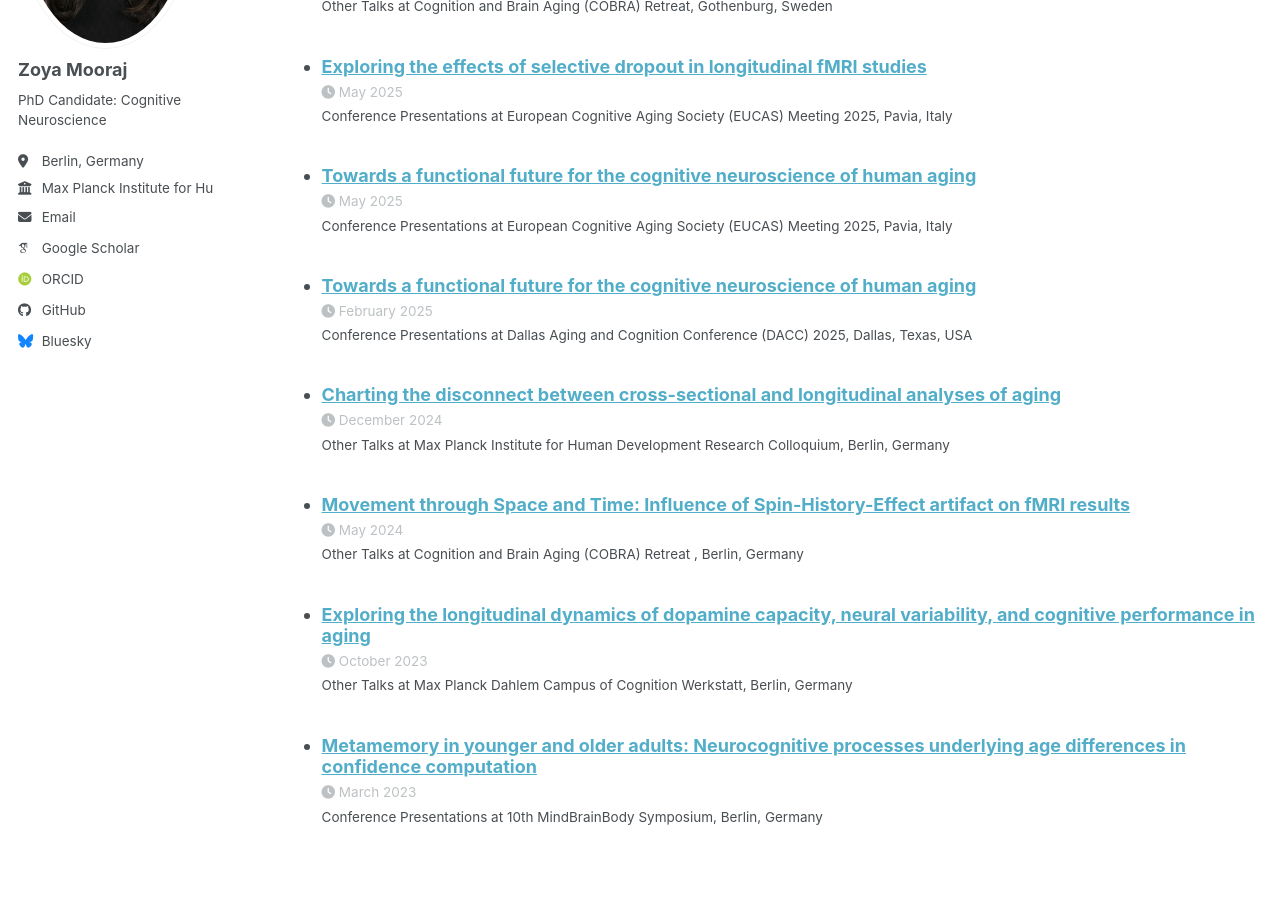
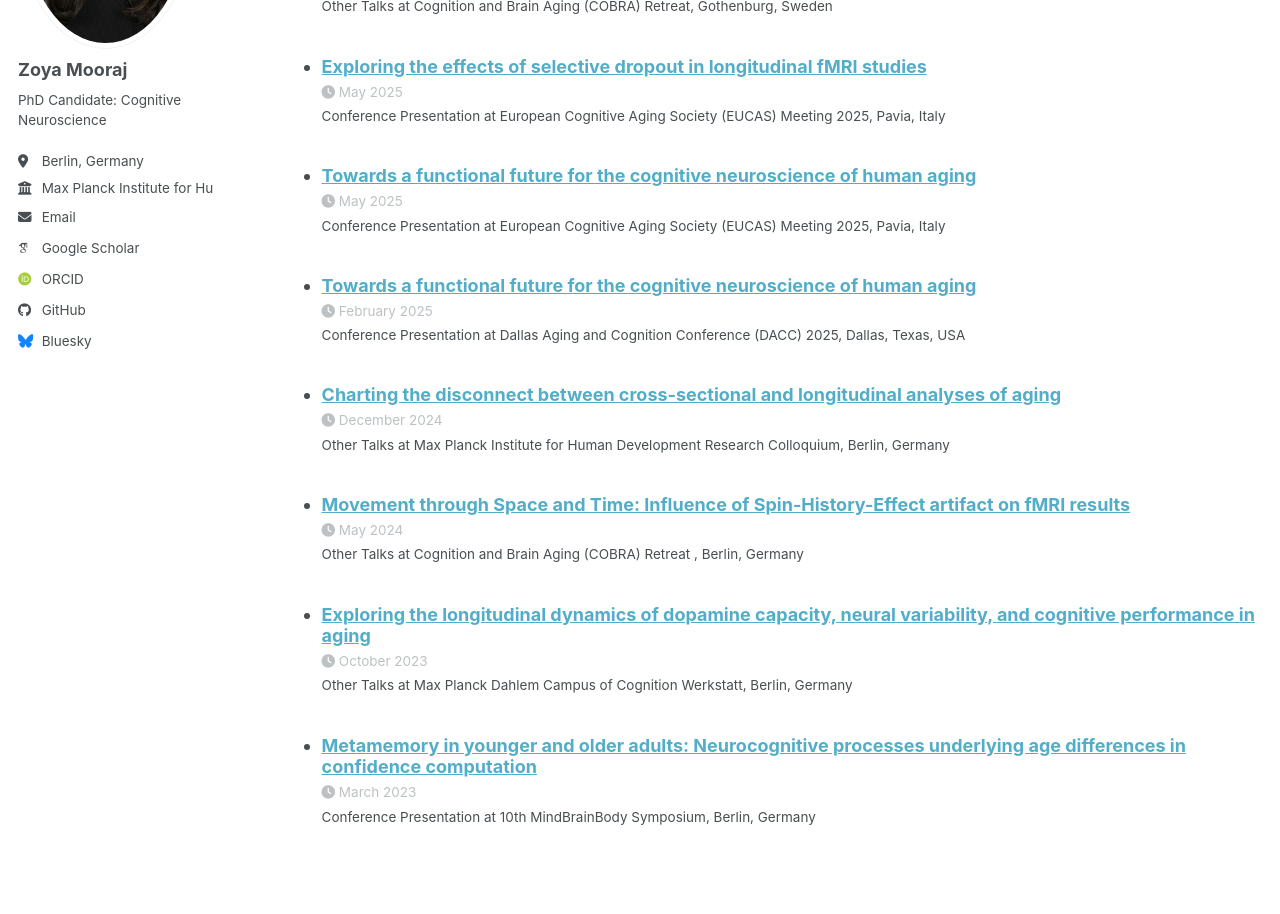
Before and after one commit to zoya-mooraj/zoya-mooraj.github.io, a Jekyll site: the page built from _pages/cv.md, in a window 1280 px wide and 1400 px high, scrolled down 2430 px. Shown: the part 327-1241 px from the top of the window. Built offline with Jekyll 4.4.1, drawn with Linux system fonts in a browser that asks for light colours; some web fonts are replaced; a script bundle is joined from its source files by our own code; library files that are not in the unit come from our copies.

Commit message:
update descriptions2

```diff
--- a/_talks/2023-03-MBBS.md
+++ b/_talks/2023-03-MBBS.md
@@ -1,7 +1,7 @@
 ---
 title: "Metamemory in younger and older adults: Neurocognitive processes underlying age differences in confidence computation"
 collection: talks
-type: "Conference Presentations"
+type: "Conference Presentation"
 subtype: "Poster"
 permalink: /talks/2023-03-MBBS
 venue: "10th MindBrainBody Symposium"
--- a/_talks/2025-02-DACC.md
+++ b/_talks/2025-02-DACC.md
@@ -1,7 +1,7 @@
 ---
 title: "Towards a functional future for the cognitive neuroscience of human aging"
 collection: talks
-type: "Conference Presentations"
+type: "Conference Presentation"
 subtype: "Poster"
 permalink: /talks/2025-02-DACC
 venue: "Dallas Aging and Cognition Conference (DACC) 2025"
--- a/_talks/2025-05-EUCAS-1.md
+++ b/_talks/2025-05-EUCAS-1.md
@@ -1,7 +1,7 @@
 ---
 title: "Towards a functional future for the cognitive neuroscience of human aging"
 collection: talks
-type: "Conference Presentations"
+type: "Conference Presentation"
 subtype: "Talk"
 permalink: /talks/2025-05-EUCAS-1
 venue: "European Cognitive Aging Society (EUCAS) Meeting 2025"
--- a/_talks/2025-05-EUCAS-2.md
+++ b/_talks/2025-05-EUCAS-2.md
@@ -1,7 +1,7 @@
 ---
 title: "Exploring the effects of selective dropout in longitudinal fMRI studies"
 collection: talks
-type: "Conference Presentations"
+type: "Conference Presentation"
 subtype: "Poster"
 permalink: /talks/2025-05-EUCAS-2
 venue: "European Cognitive Aging Society (EUCAS) Meeting 2025"
```
